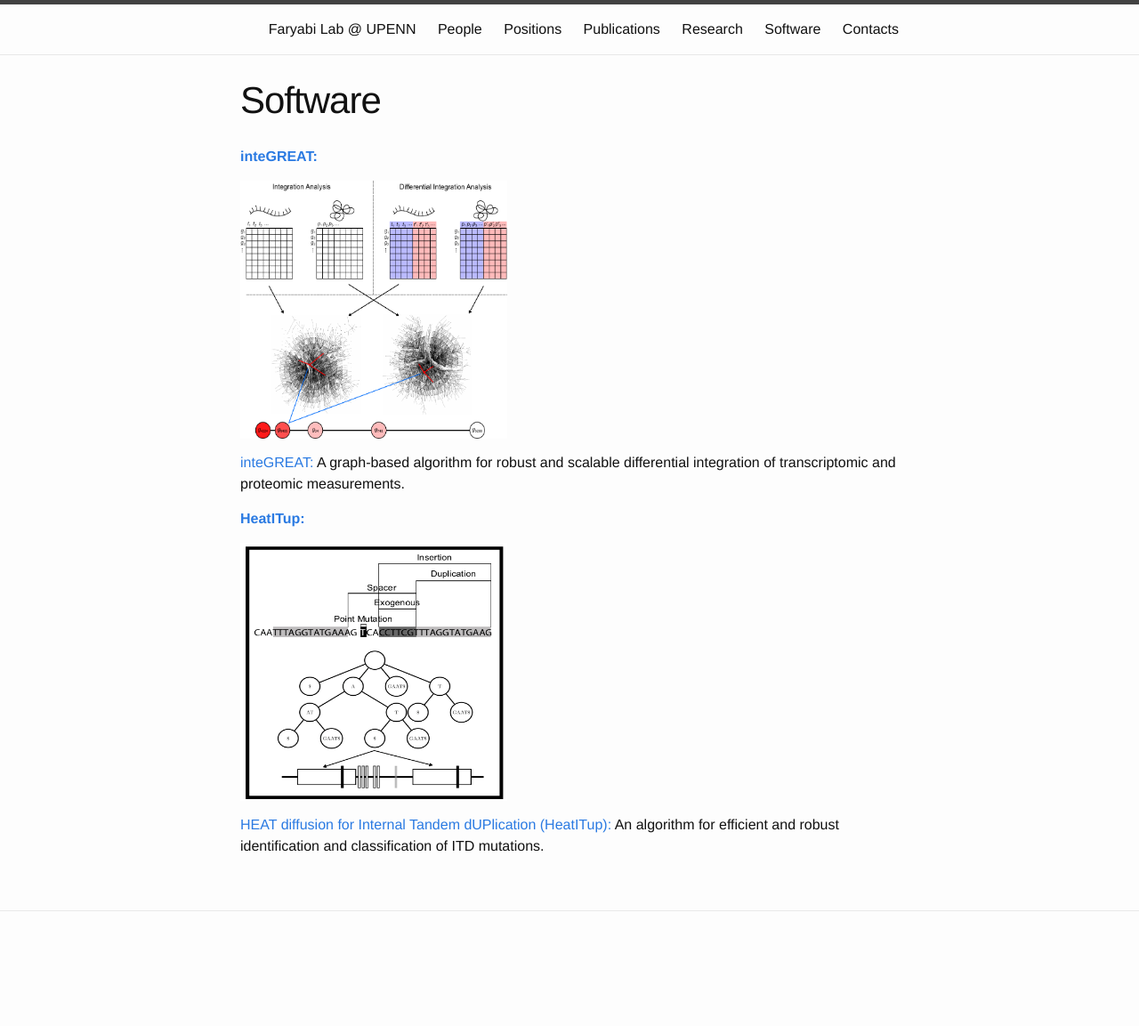
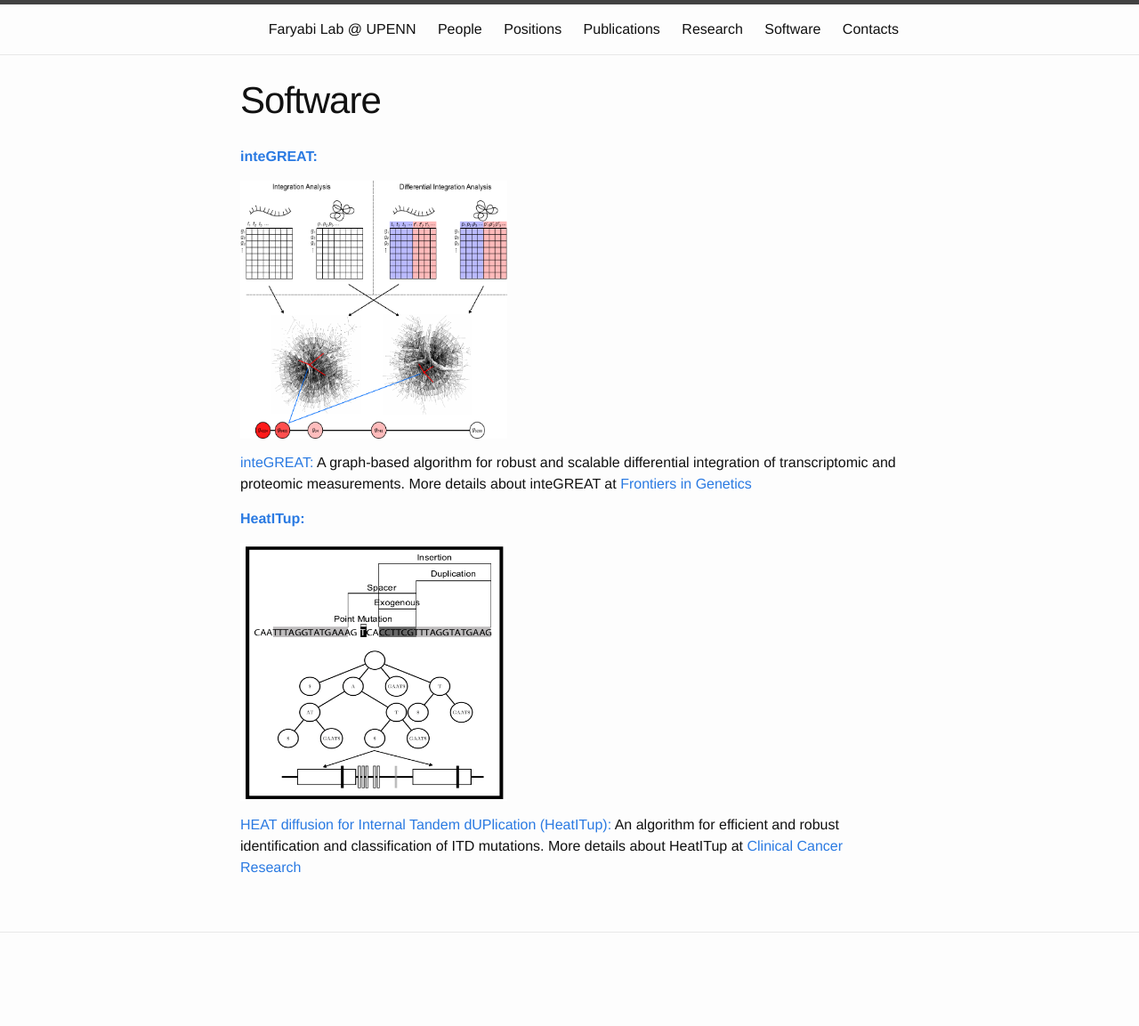
Before and after one commit to faryabib/faryabib.github.io, a Jekyll site: the page built from software.md, in a window 1280 px wide. Shown: the whole page at 89% size. Built offline with Jekyll 4.4.1, drawn with Linux system fonts in a browser that asks for light colours; before the commit the page ends 1129 px from its top, so only the background shows below that.

Commit message:
Update software.md

```diff
--- a/software.md
+++ b/software.md
@@ -8,11 +8,11 @@ permalink: /Software.html
 
 ![inteGREAT](assets/inteGREAT.png){:height="290px" width="300px"}
 
-[inteGREAT:](https://github.com/faryabib/inteGREAT) A graph-based algorithm for robust and scalable differential integration of transcriptomic and proteomic measurements.
+[inteGREAT:](https://github.com/faryabib/inteGREAT) A graph-based algorithm for robust and scalable differential integration of transcriptomic and proteomic measurements. More details about inteGREAT at [Frontiers in Genetics](https://goo.gl/pvZ4Dn)
 
 
 **[HeatITup:](https://github.com/faryabib/HeatITup)**
 
 ![HeatITup](assets/HeatITup.png){:height="290px" width="300px"}
 
-[HEAT diffusion for Internal Tandem dUPlication (HeatITup):](https://github.com/faryabib/HeatITup) An algorithm for efficient and robust identification and classification of ITD mutations.
+[HEAT diffusion for Internal Tandem dUPlication (HeatITup):](https://github.com/faryabib/HeatITup) An algorithm for efficient and robust identification and classification of ITD mutations. More details about HeatITup at [Clinical Cancer Research](http://clincancerres.aacrjournals.org/content/early/2018/09/01/1078-0432.CCR-18-0655)
```
